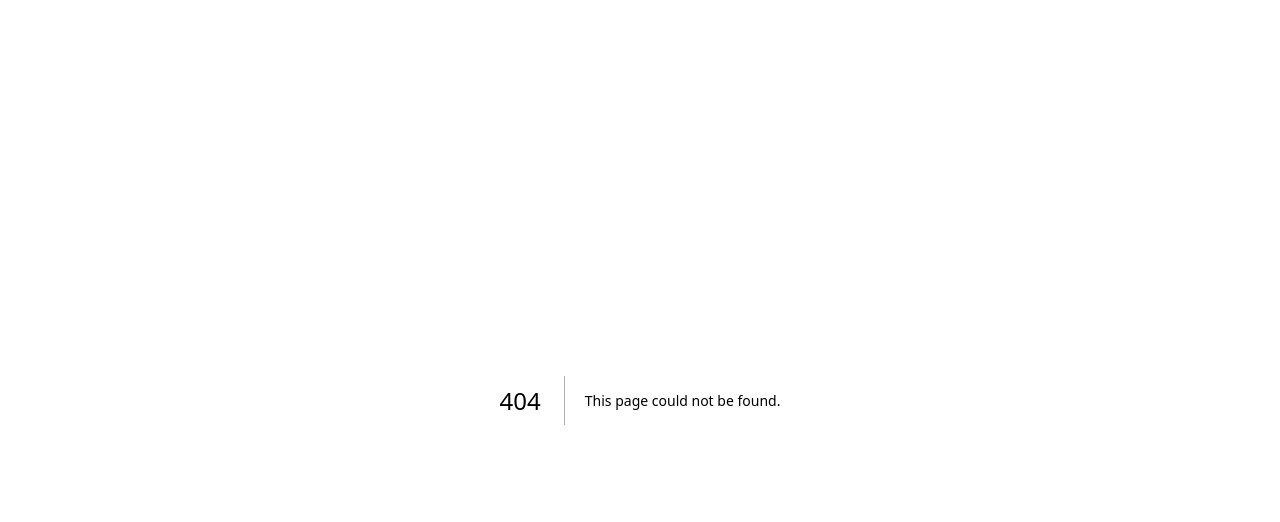
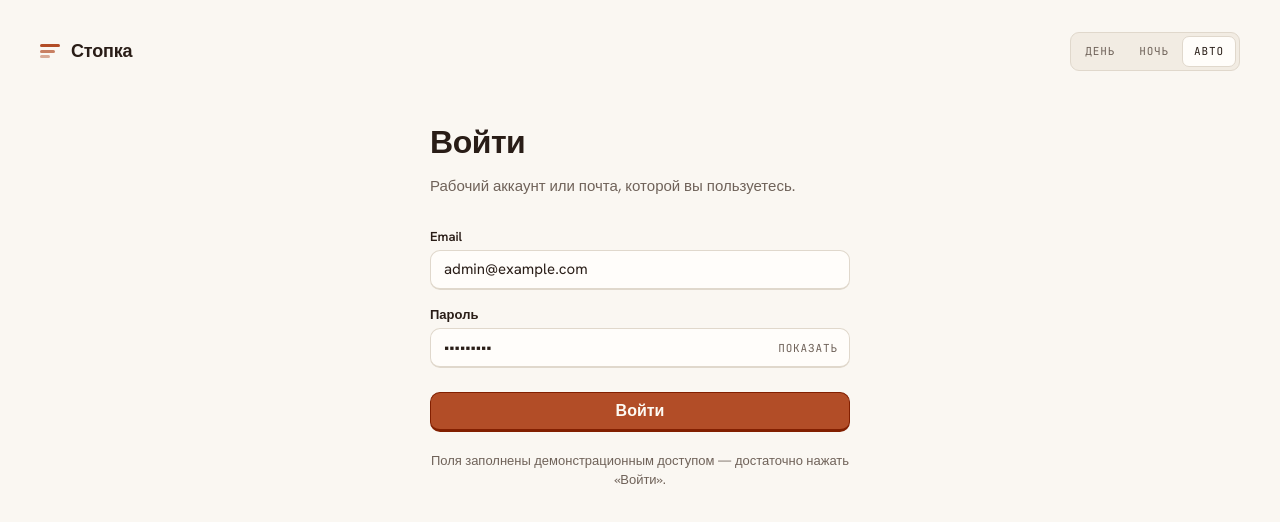
Before and after one commit to mishadanilovich/task-manager, a Next.js app: page /login in a window 1280 px wide. Before the commit this address had no page. Shown: the top 522 px of the page. Built offline with nearby package versions, Linux system fonts and the light colour scheme; no server answers.

Commit message:
feat: add login page

```diff
--- /dev/null
+++ b/app/login/page.tsx
@@ -0,0 +1,19 @@
+import { signIn } from "@/features/auth/actions";
+import { LoginForm } from "@/features/auth/login-form";
+import { Logo } from "@/components/layout/logo";
+import { ThemeToggle } from "@/features/theme/theme-toggle";
+
+export default function LoginPage() {
+  return (
+    <div className="flex min-h-full flex-col px-4 py-6 sm:px-10 sm:py-8">
+      <div className="flex items-center justify-between gap-4">
+        <Logo />
+        <ThemeToggle />
+      </div>
+
+      <div className="flex flex-1 items-center justify-center py-12">
+        <LoginForm action={signIn} />
+      </div>
+    </div>
+  );
+}
--- a/features/auth/actions.ts
+++ b/features/auth/actions.ts
@@ -1,7 +1,6 @@
 "use server";
 
 import { redirect } from "next/navigation";
-
 import { z } from "zod";
 
 import { credentialsSchema } from "@/domain/schemas";
@@ -9,11 +8,8 @@ import { actionError, type ActionResult } from "@/lib/action-result";
 import { verifyCredentials } from "@/server/auth/credentials";
 import { endSession, startSession } from "@/server/auth/session";
 
-export async function signIn(_prevState: unknown, formData: FormData): Promise<ActionResult> {
-  const parsed = credentialsSchema.safeParse({
-    email: formData.get("email"),
-    password: formData.get("password"),
-  });
+export async function signIn(values: unknown): Promise<ActionResult> {
+  const parsed = credentialsSchema.safeParse(values);
 
   if (!parsed.success) {
     return actionError("Проверьте поля формы", z.flattenError(parsed.error).fieldErrors);
--- /dev/null
+++ b/features/auth/login-form.tsx
@@ -0,0 +1,128 @@
+"use client";
+
+import { useState } from "react";
+
+import { credentialsSchema, type Credentials } from "@/domain/schemas";
+import type { ActionResult } from "@/lib/action-result";
+import { useActionForm } from "@/lib/use-action-form";
+import { Button } from "@/components/ui/button";
+import {
+  Form,
+  FormControl,
+  FormField,
+  FormItem,
+  FormLabel,
+  FormMessage,
+} from "@/components/ui/form";
+import { Input } from "@/components/ui/input";
+
+const DEMO_CREDENTIALS: Credentials = { email: "admin@example.com", password: "Admin123!" };
+
+export type LoginFormProps = {
+  action: (values: Credentials) => Promise<ActionResult>;
+  defaultValues?: Credentials;
+};
+
+export function LoginForm({ action, defaultValues = DEMO_CREDENTIALS }: LoginFormProps) {
+  const [passwordVisible, setPasswordVisible] = useState(false);
+
+  const { form, submit, serverError, isSubmitting } = useActionForm({
+    schema: credentialsSchema,
+    defaultValues,
+    action,
+  });
+
+  return (
+    <Form {...form}>
+      <form onSubmit={submit} noValidate className="flex w-full max-w-[420px] flex-col">
+        <h1 className="font-display text-[32px] font-semibold tracking-[-0.015em]">Войти</h1>
+        <p className="mt-2 mb-8 text-body-l text-muted-foreground">
+          Рабочий аккаунт или почта, которой вы пользуетесь.
+        </p>
+
+        {serverError ? (
+          <div
+            role="alert"
+            className="mb-5 flex gap-3 rounded-md border border-l-[3px] border-overdue bg-overdue-bg px-[15px] py-[13px]"
+          >
+            <div>
+              <div className="text-body font-semibold text-overdue">{serverError}</div>
+              <div className="mt-1 text-caption opacity-85">Проверьте раскладку клавиатуры.</div>
+            </div>
+          </div>
+        ) : null}
+
+        <FormField
+          name="email"
+          render={({ field }) => (
+            <FormItem className="mb-[18px] gap-[7px]">
+              <FormLabel>Email</FormLabel>
+              <FormControl>
+                <Input
+                  type="email"
+                  autoComplete="email"
+                  disabled={isSubmitting}
+                  placeholder="name@company.ru"
+                  {...field}
+                />
+              </FormControl>
+              <FormMessage />
+            </FormItem>
+          )}
+        />
+
+        <FormField
+          name="password"
+          render={({ field }) => (
+            <FormItem className="mb-6 gap-[7px]">
+              <FormLabel>Пароль</FormLabel>
+              <FormControl>
+                <div className="relative flex">
+                  <Input
+                    type={passwordVisible ? "text" : "password"}
+                    autoComplete="current-password"
+                    disabled={isSubmitting}
+                    className="pr-[86px]"
+                    {...field}
+                  />
+                  <button
+                    type="button"
+                    onClick={() => setPasswordVisible((visible) => !visible)}
+                    className="absolute top-1/2 right-3 -translate-y-1/2 cursor-pointer font-mono text-[11px] tracking-[0.08em] text-muted-foreground uppercase hover:text-foreground"
+                  >
+                    {passwordVisible ? "Скрыть" : "Показать"}
+                  </button>
+                </div>
+              </FormControl>
+              <FormMessage />
+            </FormItem>
+          )}
+        />
+
+        <Button type="submit" disabled={isSubmitting}>
+          {isSubmitting ? (
+            <>
+              <span
+                aria-hidden
+                className="size-3.5 animate-spin rounded-full border-2 border-white/35 border-t-primary-foreground"
+              />
+              Проверяем…
+            </>
+          ) : (
+            "Войти"
+          )}
+        </Button>
+
+        {isSubmitting ? (
+          <p className="mt-3 text-center text-caption text-muted-foreground">
+            Обычно занимает меньше секунды
+          </p>
+        ) : null}
+
+        <p className="mt-5 text-center text-caption text-muted-foreground">
+          Поля заполнены демонстрационным доступом — достаточно нажать «Войти».
+        </p>
+      </form>
+    </Form>
+  );
+}
--- /dev/null
+++ b/lib/use-action-form.ts
@@ -0,0 +1,62 @@
+"use client";
+
+import { useState, type BaseSyntheticEvent } from "react";
+import { zodResolver } from "@hookform/resolvers/zod";
+import {
+  useForm,
+  type DefaultValues,
+  type FieldValues,
+  type Path,
+  type UseFormReturn,
+} from "react-hook-form";
+import type { ZodType } from "zod";
+
+import type { ActionResult } from "./action-result";
+
+type UseActionFormOptions<Values extends FieldValues, Data> = {
+  schema: ZodType<Values, Values>;
+  defaultValues: DefaultValues<Values>;
+  action: (values: Values) => Promise<ActionResult<Data> | void>;
+  onSuccess?: (data: Data) => void;
+};
+
+export type UseActionFormResult<Values extends FieldValues> = {
+  form: UseFormReturn<Values>;
+  submit: (event?: BaseSyntheticEvent) => Promise<void>;
+  serverError: string | null;
+  isSubmitting: boolean;
+};
+
+export function useActionForm<Values extends FieldValues, Data = undefined>({
+  schema,
+  defaultValues,
+  action,
+  onSuccess,
+}: UseActionFormOptions<Values, Data>): UseActionFormResult<Values> {
+  const [serverError, setServerError] = useState<string | null>(null);
+
+  const form = useForm<Values>({
+    resolver: zodResolver(schema),
+    defaultValues,
+  });
+
+  const submit = form.handleSubmit(async (values) => {
+    setServerError(null);
+    const result = await action(values);
+
+    if (result && !result.ok) {
+      setServerError(result.error);
+
+      for (const [field, messages] of Object.entries(result.fieldErrors ?? {})) {
+        const message = messages?.[0];
+        if (message) form.setError(field as Path<Values>, { message });
+      }
+
+      return;
+    }
+
+    onSuccess?.(result?.data as Data);
+  });
+
+  return { form, submit, serverError, isSubmitting: form.formState.isSubmitting };
+}
```
